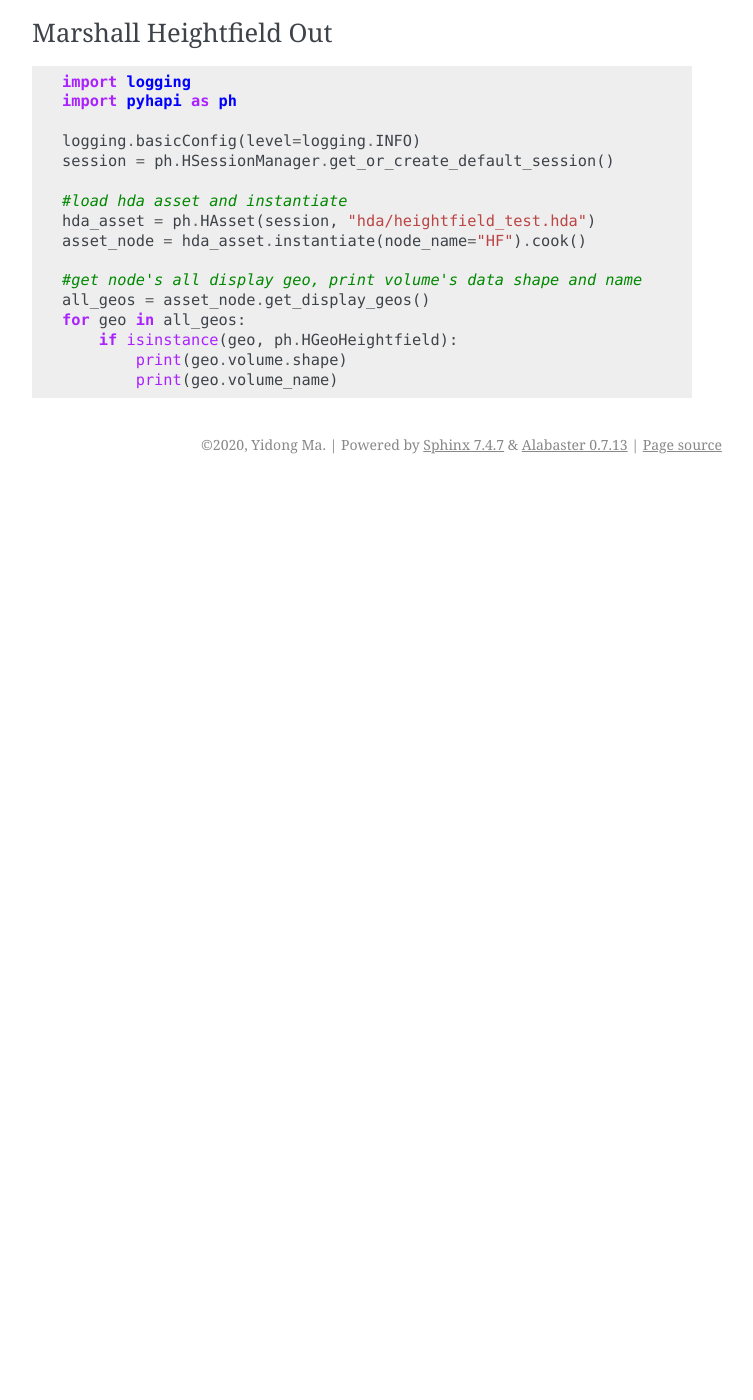
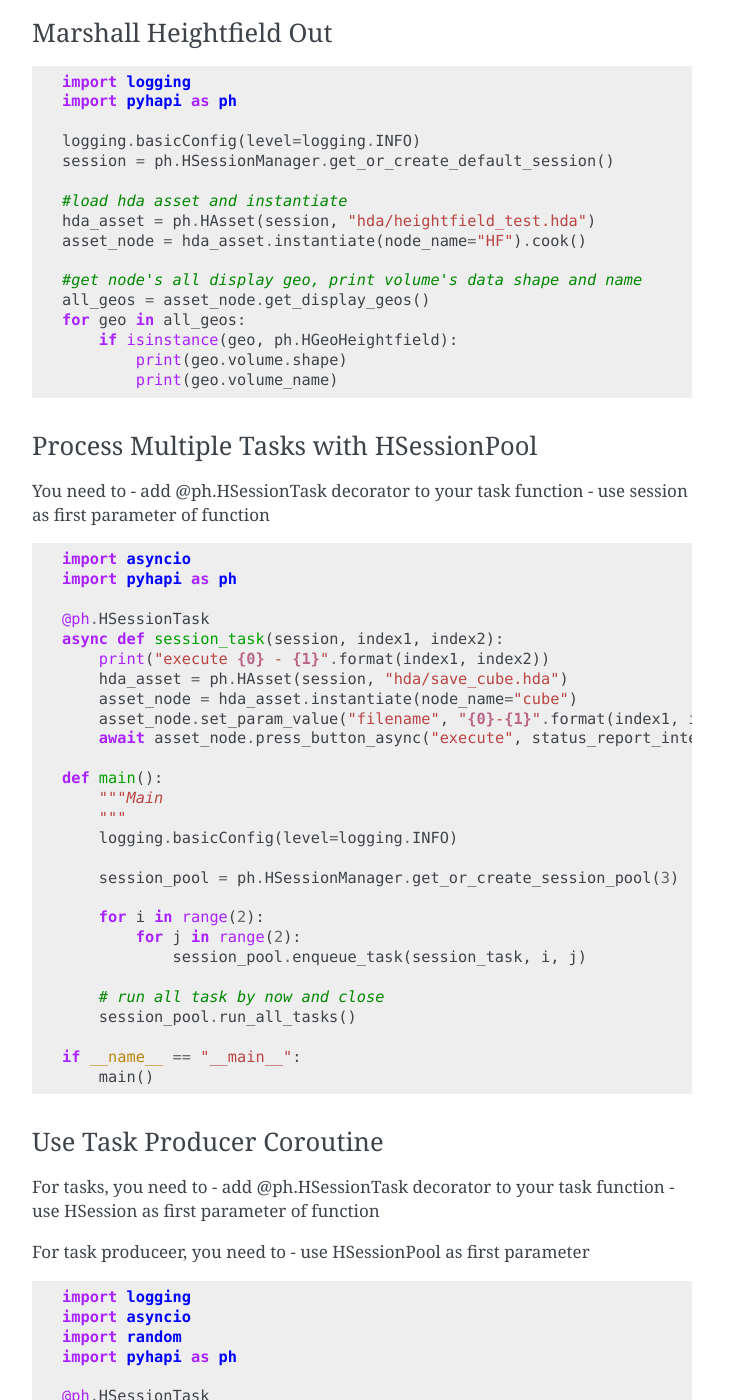
Before and after one commit to maajor/pyhapi, a Sphinx documentation site: the page built from docs/tutorial.rst, in a window 1280 px wide and 1400 px high, scrolled down 5105 px. Shown: the whole window, without its empty margins (388-1141 px from the left). Built offline with Sphinx 7.4.7, drawn with Linux system fonts in a browser that asks for light colours; before the commit the page ends 5589 px from its top, so only the background shows below that; some of the changed text lies outside the part shown.

Commit message:
* refactor session pool to be worker loop based

```diff
--- a/docs/changelog.rst
+++ b/docs/changelog.rst
@@ -1,5 +1,11 @@
 Changelog
 ========================================
+
+0.0.3b0
+-----------------------
+
+* Add HSessionPool to async process multiple tasks
+    * Support consumer/producer pattern
 
 0.0.2b2
 -----------------------
--- a/docs/conf.py
+++ b/docs/conf.py
@@ -30,7 +30,7 @@ author = 'Maajor'
 # The short X.Y version
 version = ''
 # The full version, including alpha/beta/rc tags
-release = '0.0.2b2'
+release = '0.0.3b0'
 
 
 # -- General configuration ---------------------------------------------------
--- a/docs/tutorial.rst
+++ b/docs/tutorial.rst
@@ -281,3 +281,85 @@ Marshall Heightfield Out
         if isinstance(geo, ph.HGeoHeightfield):
             print(geo.volume.shape)
             print(geo.volume_name)
+
+
+Process Multiple Tasks with HSessionPool
+++++++++++++++++++++++++++++++++++++++++++++
+
+You need to
+- add @ph.HSessionTask decorator to your task function
+- use session as first parameter of function
+
+.. code-block:: python
+
+    import asyncio
+    import pyhapi as ph
+
+    @ph.HSessionTask
+    async def session_task(session, index1, index2):
+        print("execute {0} - {1}".format(index1, index2))
+        hda_asset = ph.HAsset(session, "hda/save_cube.hda")
+        asset_node = hda_asset.instantiate(node_name="cube")
+        asset_node.set_param_value("filename", "{0}-{1}".format(index1, index2))
+        await asset_node.press_button_async("execute", status_report_interval=0.1)
+
+    def main():
+        """Main
+        """
+        logging.basicConfig(level=logging.INFO)
+
+        session_pool = ph.HSessionManager.get_or_create_session_pool(3)
+
+        for i in range(2):
+            for j in range(2):
+                session_pool.enqueue_task(session_task, i, j)
+
+        # run all task by now and close
+        session_pool.run_all_tasks()
+
+    if __name__ == "__main__":
+        main()
+
+Use Task Producer Coroutine
+++++++++++++++++++++++++++++++++++++++++++++
+
+For tasks, you need to
+- add @ph.HSessionTask decorator to your task function
+- use HSession as first parameter of function
+
+For task produceer, you need to
+- use HSessionPool as first parameter
+
+.. code-block:: python
+
+    import logging
+    import asyncio
+    import random
+    import pyhapi as ph
+
+    @ph.HSessionTask
+    async def session_task(session : ph.HSession, index1, index2):
+        print("execute {0} - {1}".format(index1, index2))
+        hda_asset = ph.HAsset(session, "hda/save_cube.hda")
+        asset_node = hda_asset.instantiate(node_name="cube")
+        asset_node.set_param_value("filename", "{0}-{1}".format(index1, index2))
+        await asset_node.press_button_async("execute", status_report_interval=0.1)
+
+    async def producer(pool : ph.HSessionPool):
+        while True:
+            val1 = random.randint(1, 10)
+            val2 = random.randint(10, 20)
+            await asyncio.sleep(random.random())
+            await pool.enqueue_task_async(session_task, val1, val2)
+
+    def main():
+        """Main
+        """
+        logging.basicConfig(level=logging.INFO)
+        session_pool = ph.HSessionManager.get_or_create_session_pool(3)
+
+        # run producer and consumer forever
+        session_pool.run_on_task_producer(producer)
+
+    if __name__ == "__main__":
+        main()
--- a/pyhapi/__init__.py
+++ b/pyhapi/__init__.py
@@ -11,7 +11,7 @@ from .hnode import HNode, HInputNode, HHeightfieldInputNode, HHeightfieldInputVo
 from .hasset import HAsset
 from . import hapi as HAPI
 
-__version__ = "0.0.2b2"
+__version__ = "0.0.3b0"
 
 
 import platform
```
Also changed, not shown: README.md (+21 -0 lines), 7 other files.
